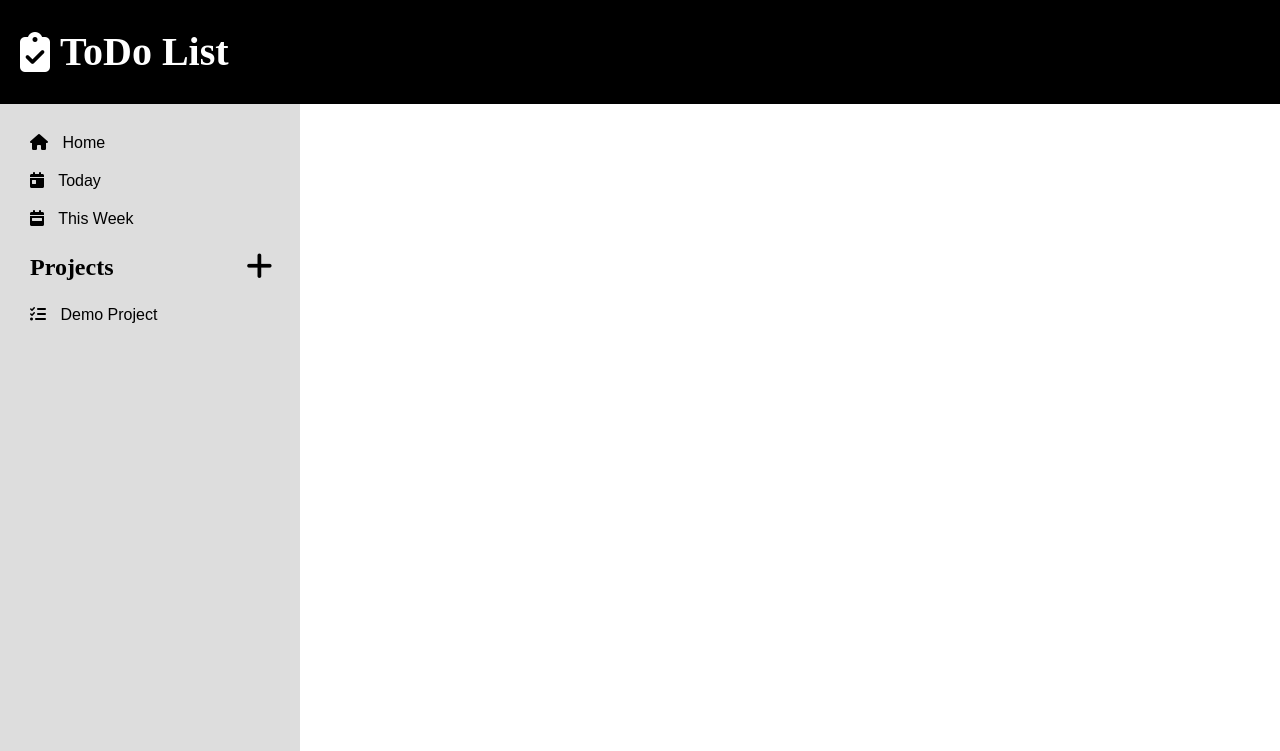
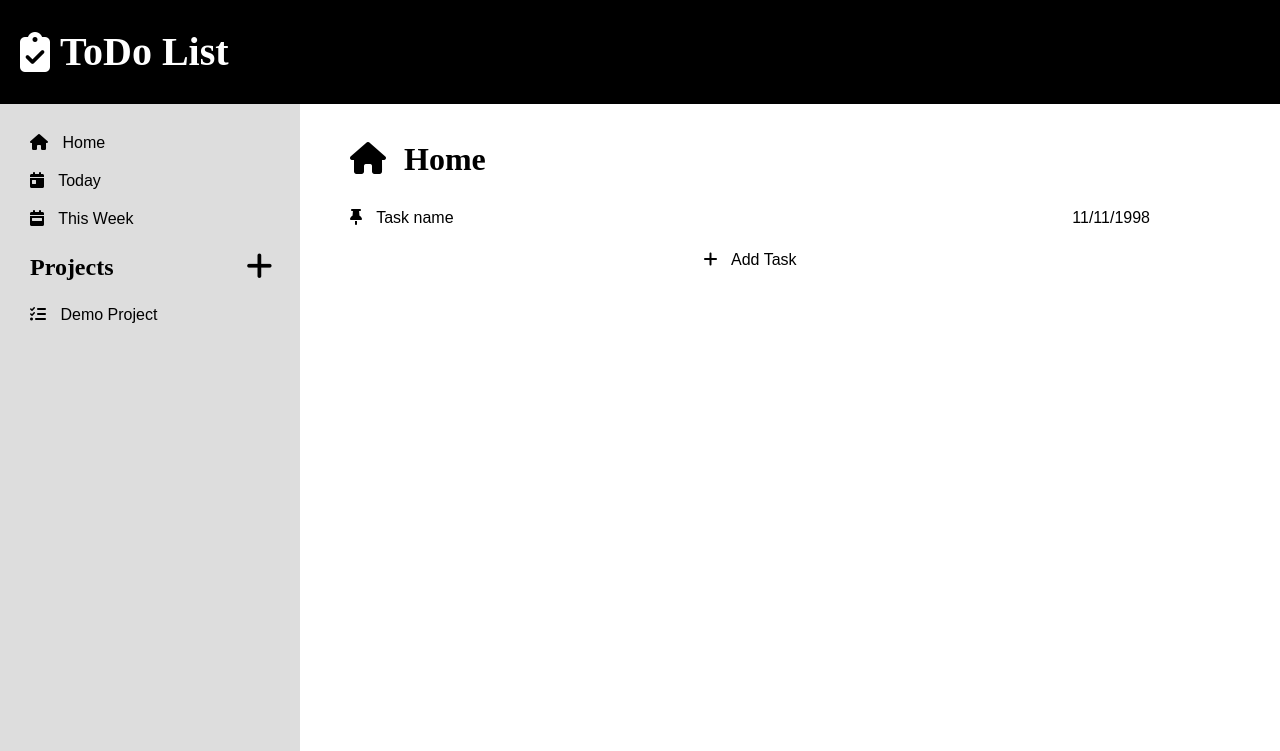
Before and after one commit to Saleh-Jomar/to-do-list, a website built with webpack: page dist/index.html in a window 1280 px wide. Both pictures are taken after a click on the button "Home". Shown: the top 751 px of the page. Built offline with nearby package versions, Linux system fonts and the light colour scheme.

Commit message:
Added add-task button and task display. Also integrated some UI functions.

```diff
--- a/src/WebUI.js
+++ b/src/WebUI.js
@@ -3,21 +3,34 @@ export default class WebUI {
     static overlay = document.querySelector('.overlay');
     static addProjectForm = document.querySelector('.add-project-popup');
     static addProjectButton = document.getElementById('button-add-project');
-    static cancelButton = document.querySelectorAll('.cancel');
+    static projectsButton = document.querySelectorAll('.button-default, .button-projects');
 
     static addProjectPopup(){
+        WebUI.addProjectForm.reset();
         WebUI.overlay.classList.toggle('active');
         WebUI.addProjectForm.classList.toggle('active');
     }
 
+    static displayProjectTitle(e){
+        const projectTitle = document.querySelector('#current-project-title')
+        projectTitle.innerHTML = e.target.innerHTML;
+    }
+
     static Initialize(){
+        //ADD PROJECT POPUP EVENTS
         window.addEventListener('keydown', (e) => {
             if (WebUI.overlay.classList.contains('active') && (e.key === "Escape")) WebUI.addProjectPopup();
         });
         WebUI.overlay.addEventListener('click',WebUI.addProjectPopup);
         WebUI.addProjectButton.addEventListener('click',WebUI.addProjectPopup);
-        WebUI.cancelButton.forEach(button => {
-            button.addEventListener('click', WebUI.addProjectPopup);
+        WebUI.addProjectForm.addEventListener('submit', (e)=>{
+            e.preventDefault();
+            WebUI.addProjectPopup();
+        })
+
+        //Change Project Title Event
+        WebUI.projectsButton.forEach(button => {
+            button.addEventListener('click', WebUI.displayProjectTitle);
         })
     }
 }
```
Also changed, not shown: dist/index.html, dist/main.js, dist/style.css.
